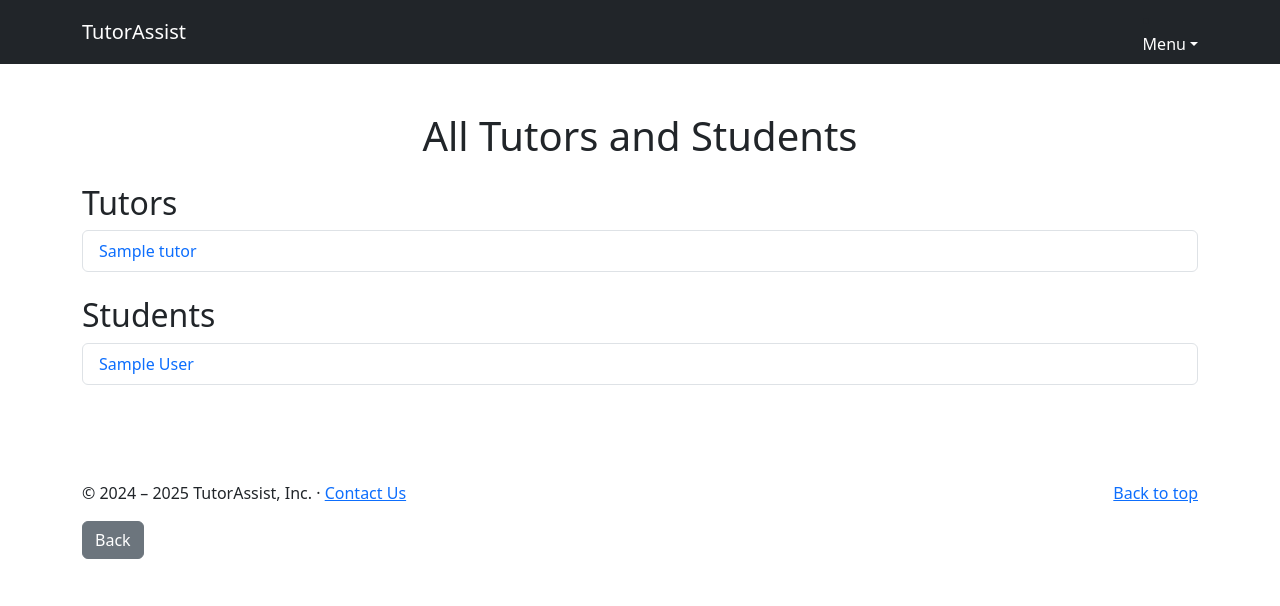
After one commit to Black-Dragon-Kalameet/TutorSystem, a Django app: page /allprofiles/ in a window 1280 px wide. The commit adds this page. Shown: the top 606 px of the page. Run offline with Django 5.2, Linux system fonts and the light colour scheme; tables that the repository leaves empty hold one stand-in row (values such as "Sample post"); some libraries are stand-ins or nearby versions.

Commit message:
added ability to view profiles

```diff
--- /dev/null
+++ b/main/templates/allprofiles.html
@@ -0,0 +1,25 @@
+{% extends 'base.html' %}
+
+{% block content %}
+<div class="container my-5">
+    <h1 class="text-center mb-4">All Tutors and Students</h1>
+
+    <h2 class="mt-4">Tutors</h2>
+    <ul class="list-group mb-4">
+        {% for tutor in tutors %}
+            <li class="list-group-item">
+                <a href="{% url 'vtutorprof' tutor.id %}" class="text-decoration-none">{{ tutor.tutorname }}</a>
+            </li>
+        {% endfor %}
+    </ul>
+
+    <h2>Students</h2>
+    <ul class="list-group">
+        {% for student in students %}
+            <li class="list-group-item">
+                <a href="{% url 'sviewprofile' student.id %}" class="text-decoration-none">{{ student.Student_name }}</a>
+            </li>
+        {% endfor %}
+    </ul>
+</div>
+{% endblock %}
--- a/main/templates/base.html
+++ b/main/templates/base.html
@@ -38,6 +38,7 @@
               <li><a class="dropdown-item" href="{% url 'library' %}">library</a></li>
               <li><a class="dropdown-item" href="{% url 'message' %}">Message</a></li>
               <li><a class="dropdown-item" href="{% url 'showfaq' %}">show faq</a></li>
+              <li><a class="dropdown-item" href="{% url 'allprofiles' %}">Show all Profiles</a></li>
               {% endif %}
               {% if request.session.slogin %}
               <li><a class="dropdown-item" href="{% url 'selecttest2' %}">answer test</a></li>
--- a/main/urls.py
+++ b/main/urls.py
@@ -38,6 +38,7 @@ urlpatterns =[
     path('delstudent/<int:id>/', views.delstudent, name ='delstudent'),
     path('addtutor', views.addtutor, name ='addtutor'),
     path('deltutor/<int:id>/', views.deltutor, name ='deltutor'),
+    path('allprofiles/', views.allprofiles, name='allprofiles'),
 
 
 
--- a/main/views.py
+++ b/main/views.py
@@ -113,6 +113,10 @@ def vtutorprof(request, id):
     tutor = models.tutor.objects.get(id=id)
     return render(request,'tutor/vtutorprof.html',{'tutor':tutor})
 
+def allprofiles(request):
+    tutors = models.tutor.objects.all()
+    students = models.student.objects.all()
+    return render(request, 'allprofiles.html', {'tutors': tutors, 'students': students})
 
 
 def logouta(request):
```
